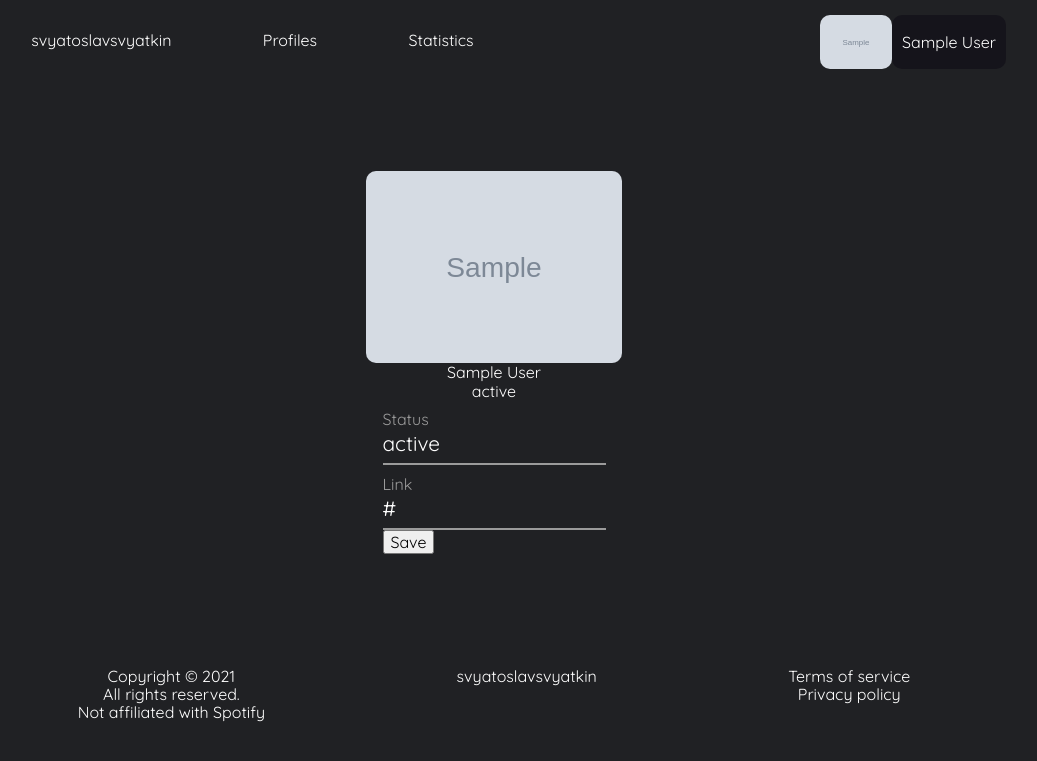
After one commit to dmhd6219/SpotifyStatictics, a Flask app: template templates/edit_profile.html in a window 1280 px wide. The commit adds this page. Shown: the top 761 px of the page, without its empty margins (146-1183 px from the left). Run offline with Flask 2, Linux system fonts and the light colour scheme; the template is opened without the code that fills it: most values are stand-ins (such as "Sample title", 1, 10 or a date in 2020); grey boxes marked "Sample" are stand-in pictures.

Commit message:
full-working statuses and short-links

```diff
--- a/main.py
+++ b/main.py
@@ -52,13 +52,30 @@ def me(spotify: Spotify):
     return render_template('profile.html')
 
 
-@app.route('/me/edit')
+@app.route('/me/edit', methods=['POST', 'GET'])
 @spotify_login_required
 def edit(spotify: Spotify):
     db_sess = db_session.create_session()
     user = db_sess.query(User).filter(User.email == api.me(spotify).json['data']['email']).first()
+    errors = []
 
-    data = {'me': api.me(spotify).json['data'], }
+    if request.method == 'POST':
+        status = request.form['status']
+        link = request.form['link']
+
+        correct = True
+        for symbol in status + link:
+            if not symbol.isalpha():
+                correct = False
+                break
+        if correct:
+            user.status = status
+            user.link = link
+            db_sess.commit()
+        else:
+            errors.append('USE ONLY LETTERS')
+
+    data = {'me': api.me(spotify).json['data'], 'status': user.status, 'link': user.link, 'errors' : errors}
 
     return render_template('edit_profile.html', **data)
 
--- a/static/style.css
+++ b/static/style.css
@@ -164,7 +164,7 @@ main {
     display: flex;
     flex-direction: row;
 
-    justify-content: space-between;
+    justify-content: space-around;
 
     margin: 10px;
 
@@ -385,7 +385,6 @@ main {
     border-radius: 10px;
 
 
-
     color: white;
 
 }
@@ -414,8 +413,88 @@ main {
     margin-bottom: 4%;
 }
 
-.caption-test{
+.caption-test {
     font-size: 36px;
+}
+
+
+.profile-edit {
+    display: flex;
+    flex-direction: column;
+    flex-wrap: nowrap;
+
+    width: 100%;
+
+    align-items: center;
+}
+
+.profile-edit img {
+    border-radius: 10px;
+
+    width:25%;
+}
+
+
+.form__group {
+    position: relative;
+    padding: 15px 0 0;
+    margin-top: 10px;
+    width: 100%;
+}
+
+.form__field {
+    font-family: inherit;
+    width: 100%;
+    border: 0;
+    border-bottom: 2px solid #9b9b9b;
+    outline: 0;
+    font-size: 1.3rem;
+    color: #fff;
+    padding: 7px 0;
+    background: transparent;
+    transition: border-color 0.2s;
+}
+
+.form__field::placeholder {
+    color: transparent;
+}
+
+.form__field:placeholder-shown ~ .form__label {
+    font-size: 1.3rem;
+    cursor: text;
+    top: 20px;
+}
+
+.form__label {
+    position: absolute;
+    top: 0;
+    display: block;
+    transition: 0.2s;
+    font-size: 1rem;
+    color: #9b9b9b;
+}
+
+.form__field:focus {
+    padding-bottom: 6px;
+    font-weight: 700;
+    border-width: 3px;
+    border-image: linear-gradient(to right, #1BD954, #1BD954);
+    border-image-slice: 1;
+}
+
+.form__field:focus ~ .form__label {
+    position: absolute;
+    top: 0;
+    display: block;
+    transition: 0.2s;
+    font-size: 1rem;
+    color: #1BD954;
+    font-weight: 700;
+}
+
+/* reset input */
+.form__field:required, .form__field:invalid {
+    box-shadow: none;
 }
 
 
--- /dev/null
+++ b/templates/edit_profile.html
@@ -0,0 +1,40 @@
+{% extends "base.html" %}
+
+{% block content %}
+
+
+<main class="row ">
+
+    <div class="profile-edit">
+        <img src={% if me["images"] %}' {{ me["images"][0]["url"] }}' {% else %}
+        '/static/img/empty-profile.png' {% endif %}>
+        <a class="link data-block" href='#'>{{ me['display_name'] }}</a>
+
+        <div> {{status}} </div>
+
+        {% if errors %}
+            {% for error in errors %}
+                <div>Error : {{ error }}</div>
+            {% endfor %}
+        {% endif %}
+
+        <form class="login_form" method="post">
+            <div class="form__group field">
+                <input type="input" class="form__field" placeholder="Name" name="status" id='status' value="{% if status %}{{ status }}{% endif %}"/>
+                <label for="status" class="form__label">Status</label>
+            </div>
+
+            <div class="form__group field">
+                <input type="input" class="form__field" placeholder="Name" name="link" id='link' value="{% if link %}{{ link }}{% endif %}"/>
+                <label for="link" class="form__label">Link</label>
+            </div>
+
+            <button type="submit" class="">Save</button>
+
+        </form>
+    </div>
+
+</main>
+
+
+{% endblock %}
--- a/templates/profile.html
+++ b/templates/profile.html
@@ -13,10 +13,12 @@
                 <a class="link data-block" href='#'>{{ profile['display_name'] }}</a>
                 <div class="mini-data">
                     <div class="data-block">Subscribers : {{ profile['followers']['total'] }}</div>
-                    <div class="data-block">likes : 0</div>
                 </div>
                 <div class="data-block">{% if status %} {{ status }} {% else %} This user loves to listen to music and
                     does not like to set statuses. {% endif %}
+                </div>
+                <div class="pop-line">
+                    <div class="pop pop-data"><a class="link" href="/me/edit">edit</a></div>
                 </div>
             </div>
         </div>
--- a/templates/tracks.html
+++ b/templates/tracks.html
@@ -28,7 +28,7 @@ set terms = {'short' : 'last 4 weeks', 'medium':'last 6 months', 'long':'all tim
             <div class="block-test">
                 <div class="card-test" style="background-image: url('{{ track['album']['images'][-1]['url'] }}');">
                     <div class="blur">
-                            <a href=" {{ track['album']['external_urls']['spotify'] }} "><img
+                            <a href=" {{ track['album']['external_urls']['spotify'] }} " target="_blank"><img
                                 src="{{ track['album']['images'][0]['url'] }}"
                                 draggable="false"></a>
                             <div class="card_info">
```
